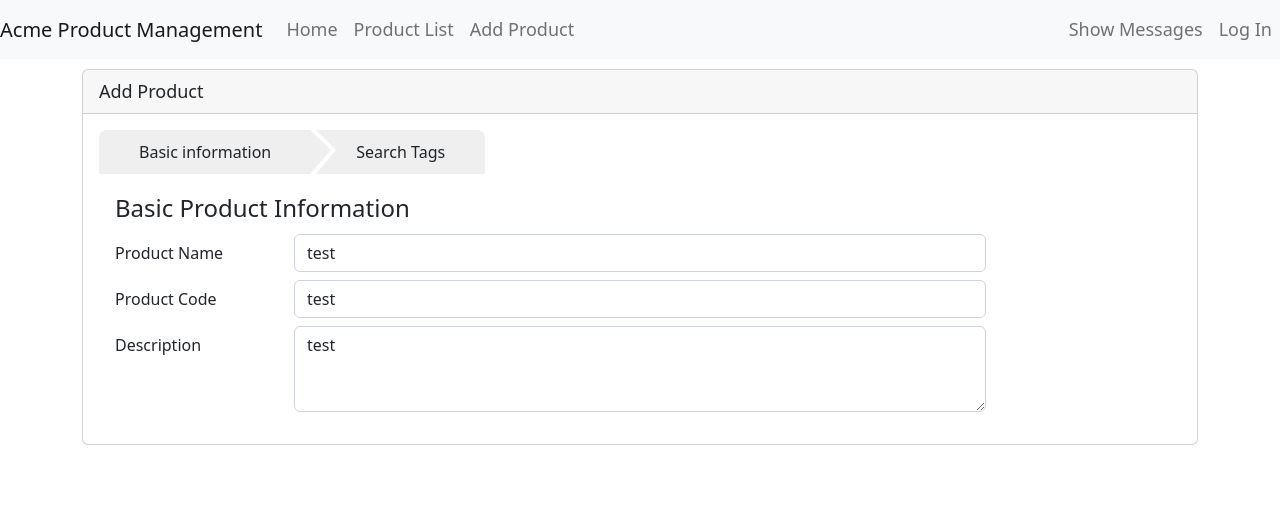
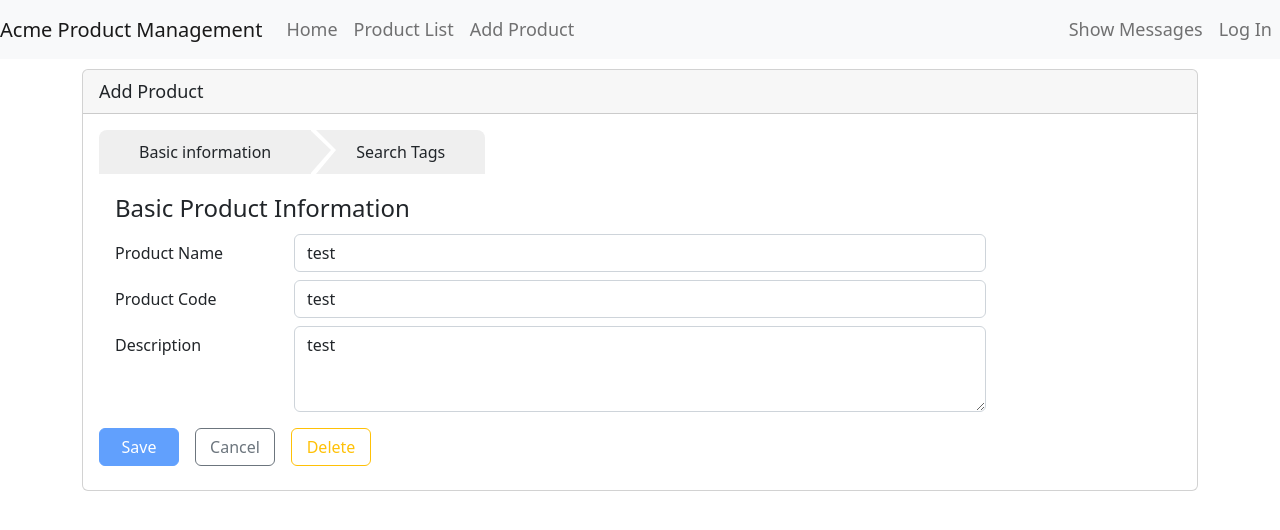
Before and after one commit to GitKia/AngularApmRouting, an Angular app: page /products/0/edit/info in a window 1280 px wide. Shown: the top 530 px of the page. Built offline with nearby package versions, Linux system fonts and the light colour scheme; what angular-in-memory-web-api would draw is missing.

Commit message:
SaveAddDeleteBtnAdded

```diff
--- a/src/app/products/product-edit/product-edit.component.html
+++ b/src/app/products/product-edit/product-edit.component.html
@@ -15,6 +15,32 @@
     </div>
 
 <router-outlet></router-outlet>
+
+  <div class="row mb-2">
+    <div class="col-md-4">
+      <button class="btn btn-primary me-3"
+              style="width:80px"
+              type="button"
+              [title]="isValid() ? 'Save your entered data' : 'Disabled until the form data is valid'"
+              [disabled]="!isValid()"
+              (click)="saveProduct()">
+        Save
+      </button>
+      <button class="btn btn-outline-secondary me-3"
+              style="width:80px"
+              type="button"
+              title="Cancel your edits"
+              [routerLink]="['/products']">
+        Cancel
+      </button>
+      <button class="btn btn-outline-warning"
+              style="width:80px"
+              type="button"
+              title="Delete this product"
+              (click)="deleteProduct()">
+        Delete
+      </button>
+    </div>
   </div>
 </div>
 
```
